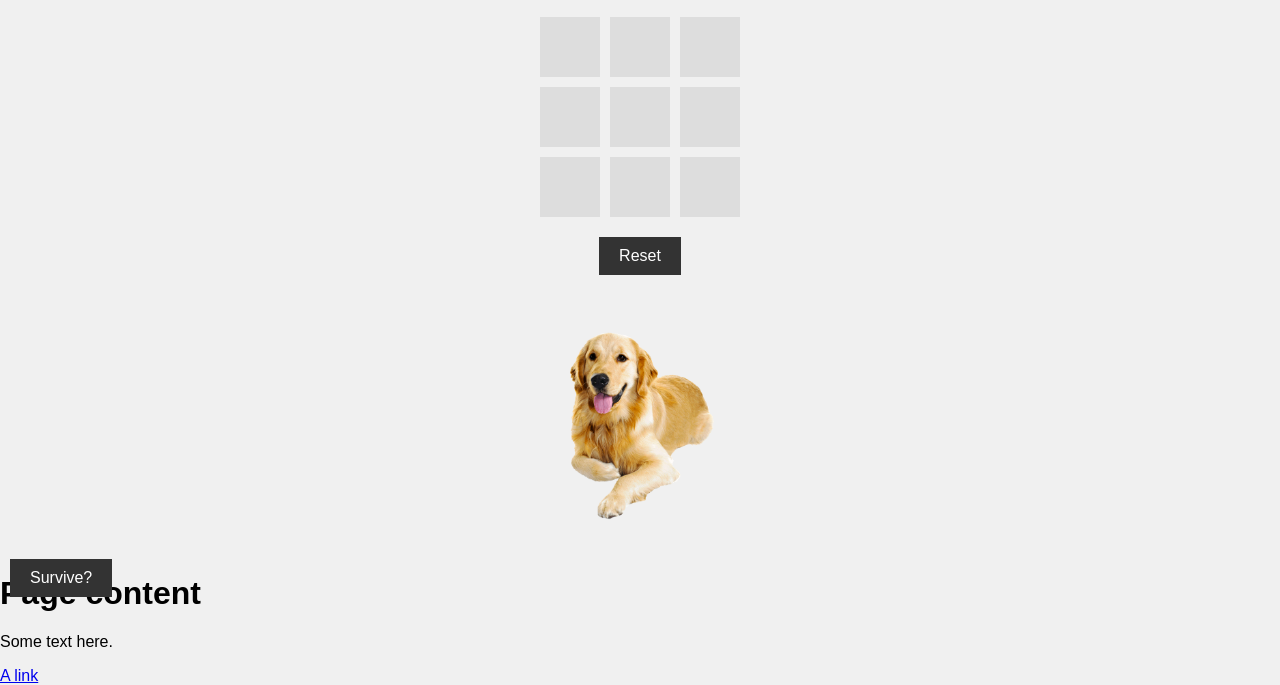
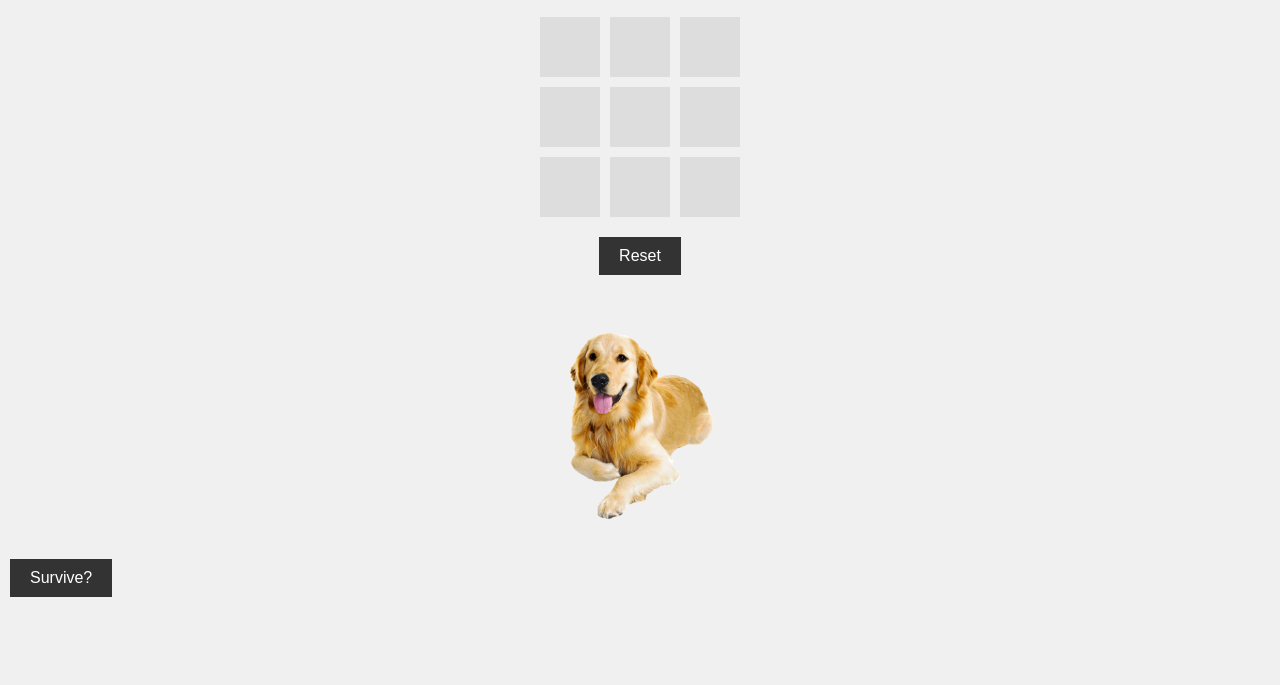
Before and after one commit to buptup-the-one/buptup, a plain HTML site: page index.html in a window 1280 px wide. Shown: the part 173-858 px from the top of the page. After the commit the page ends 800 px from the top, so only its background shows below. Drawn offline with Linux system fonts and the light colour scheme.

Commit message:
Update index.html

```diff
--- a/index.html
+++ b/index.html
@@ -220,9 +220,6 @@
     </style>
 </head>
 <body>
-    <h1>Page content</h1>
-    <p>Some text here.</p>
-    <a href="#">A link</a>
     <script>
         // Create a new div for the custom cursor
         const customCursor = document.createElement('div');
```
